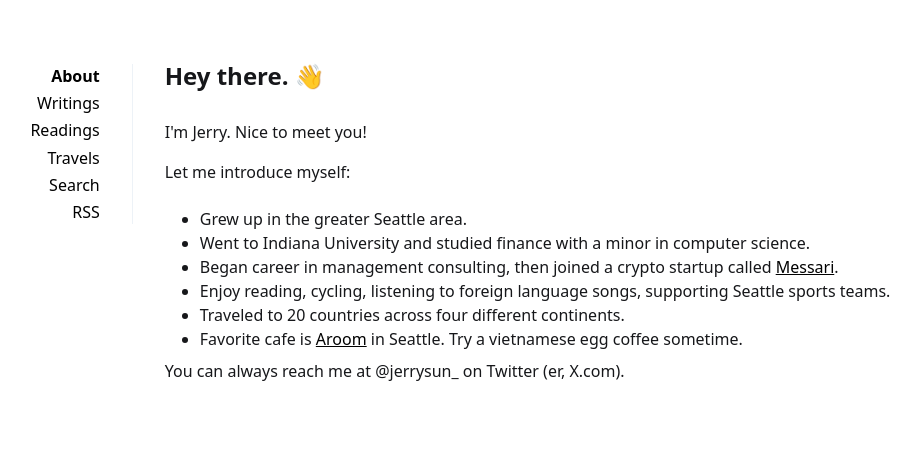
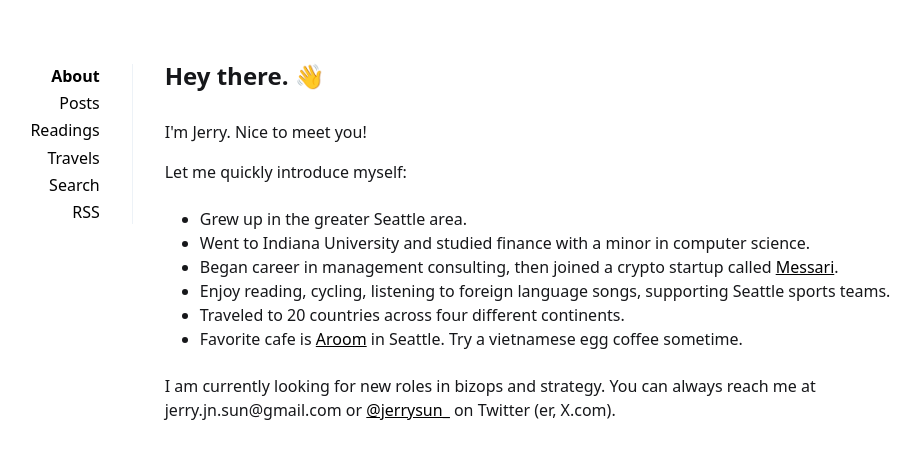
Before and after one commit to Jerry-Sun/jerry-sun.github.io, a Jekyll site: the page built from index.html, in a window 1280 px wide. Shown: the top 459 px of the page, without its empty margins (188-1108 px from the left). Built offline with Jekyll 4.4.1, drawn with Linux system fonts in a browser that asks for light colours.

Commit message:
update index and travels page

```diff
--- a/_data/navigation.yml
+++ b/_data/navigation.yml
@@ -1,7 +1,7 @@
 links:
   - title: About
     url: /
-  - title: Writings
+  - title: Posts
     url: /writings
   - title: Readings
     url: /readings
--- a/_pages/travels.html
+++ b/_pages/travels.html
@@ -2,6 +2,9 @@
 layout: page
 title: Travels
 ---
+
+<p>Points of interest along my travels. Will keep updated.</p>
+<br>
 
 <ul>
   <li>United States</li>
--- a/index.html
+++ b/index.html
@@ -4,9 +4,9 @@ title: Hey there. 👋
 ---
 <p style="padding-top: 8px;"> I'm Jerry. Nice to meet you!</p>
 
-<p>Let me introduce myself:
+<p>Let me quickly introduce myself:
     <br>
-<ul style="padding-left: 35px; padding-top: 15px;">
+<ul style="padding-left: 35px; padding-top: 15px; padding-bottom: 15px">
     <li>Grew up in the greater Seattle area.</li>
     <li>Went to Indiana University and studied finance with a minor in computer science.</li>
     <li>Began career in management consulting, then joined a crypto startup called <a href="https://messari.io/"
@@ -20,4 +20,7 @@ title: Hey there. 👋
         egg coffee sometime.</li>
 </ul>
 
-<p>You can always reach me at @jerrysun_ on Twitter (er, X.com).</p>
+<p>I am currently looking for new roles in bizops and strategy. You can always reach me at jerry.jn.sun@gmail.com or
+    <a href="https://www.x.com/jerrysun_" target="_blank">@jerrysun_</a> on Twitter (er,
+    X.com).
+</p>
```
Also changed, not shown: _posts/2023-09-04-sept-4.md (+5 -2 lines).
